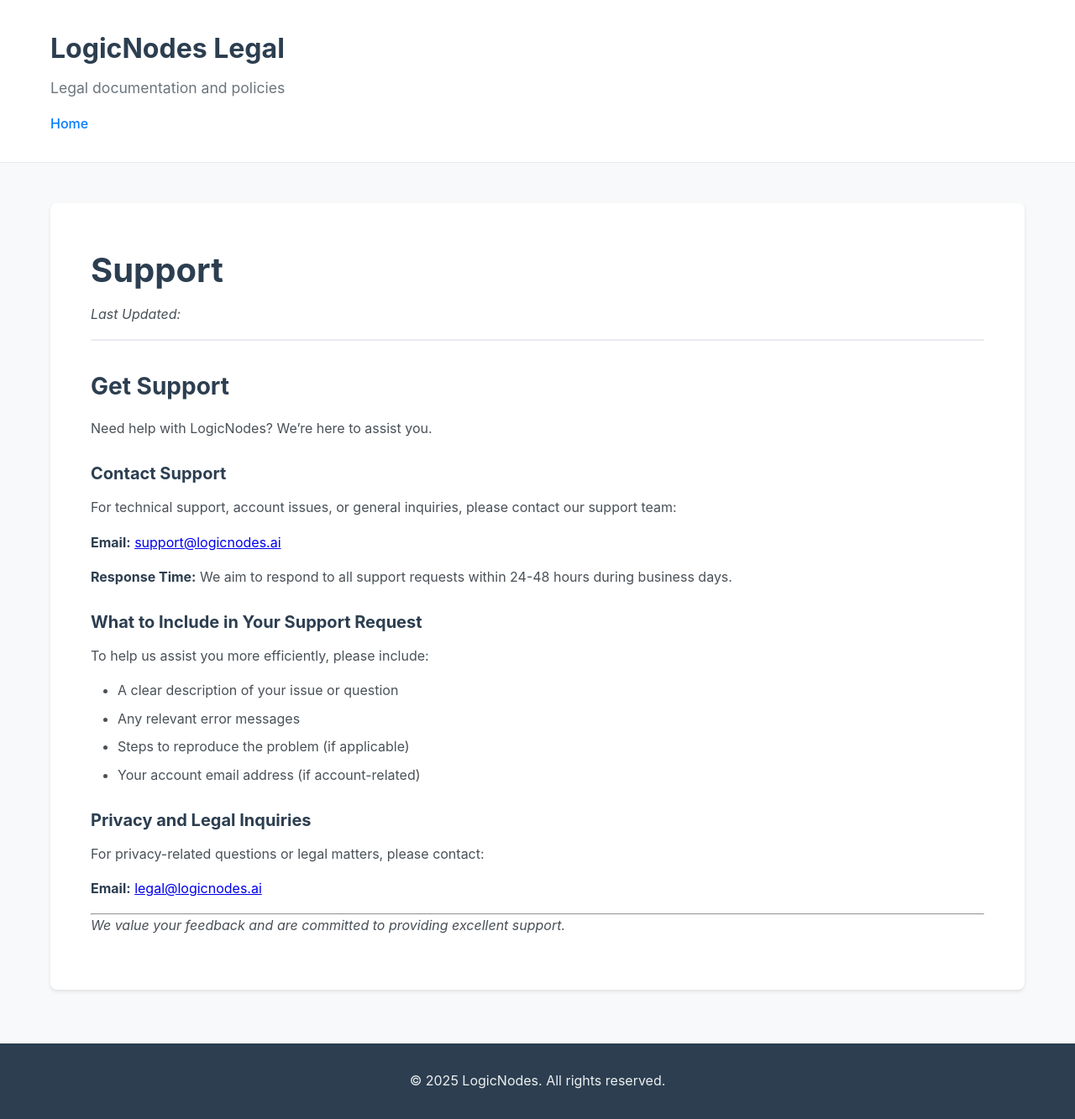
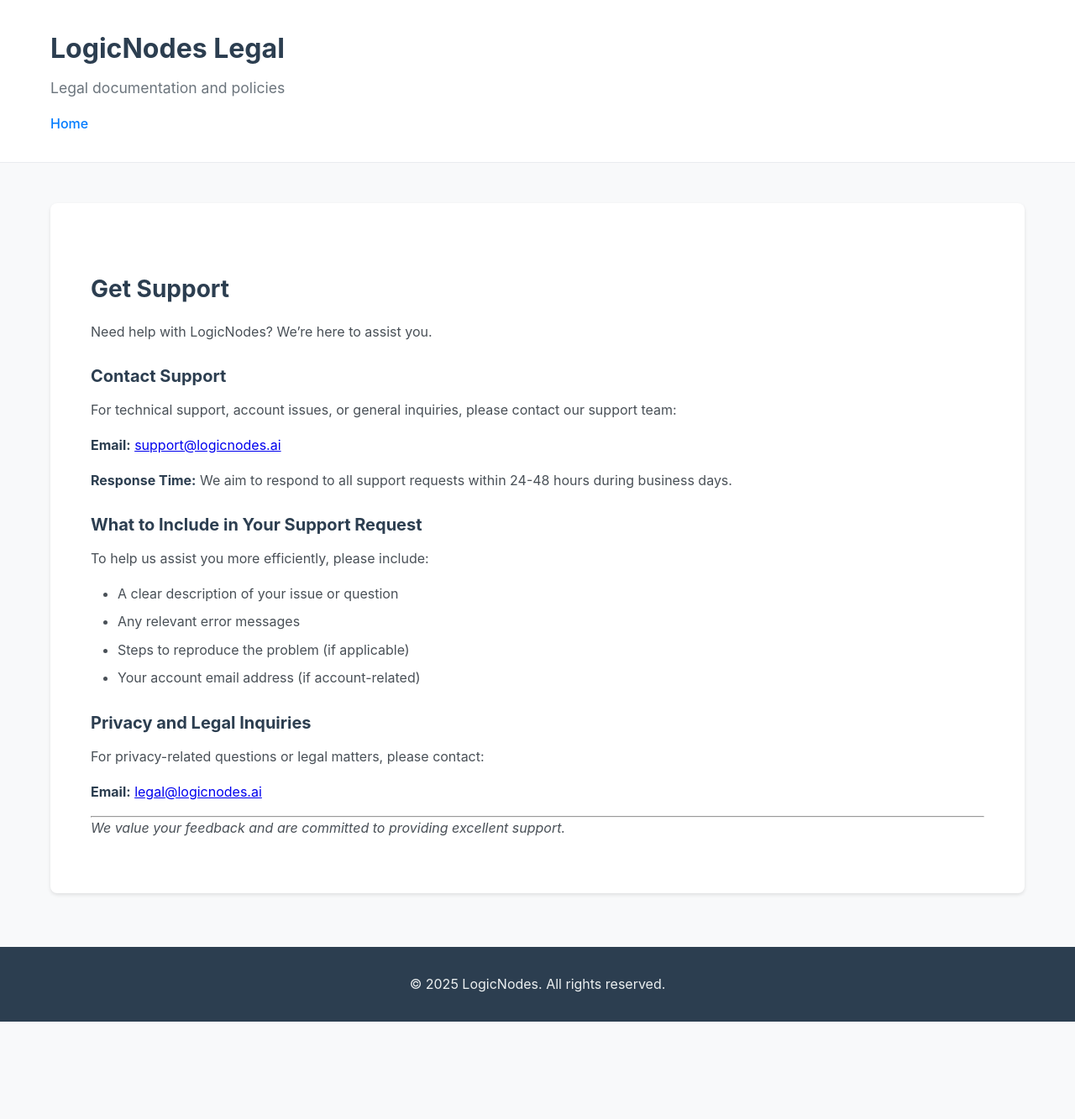
Before and after one commit to LogicNodes/LogicNodes-Legal, a Jekyll site: the page built from support.md, in a window 1280 px wide. Shown: the whole page at 84% size. Built offline with Jekyll 4.4.1, drawn with Linux system fonts in a browser that asks for light colours; after the commit the page ends 1217 px from its top, so only the background shows below that.

Commit message:
Standardize legal page layout structure
- Simplified legal layout wrapper to use default layout
- Updated privacy policy to include title and last updated date in content
- Both support and privacy policy now use consistent legal layout styling

🤖 Generated with [Claude Code](https://claude.com/claude-code)

Co-Authored-By: Claude <noreply@anthropic.com>

```diff
--- a/_layouts/legal.html
+++ b/_layouts/legal.html
@@ -2,8 +2,5 @@
 layout: default
 ---
 <article class="legal-document">
-    <h1>{{ page.title }}</h1>
-    <p class="last-updated">Last Updated: {{ page.last_updated | default: page.date | date: "%B %d, %Y" }}</p>
-
     {{ content }}
 </article>
```
Also changed, not shown: privacy-policy.md (+4 -0 lines).
